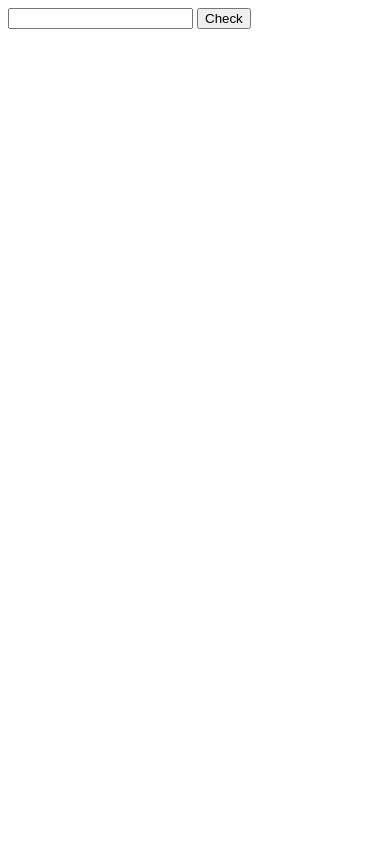
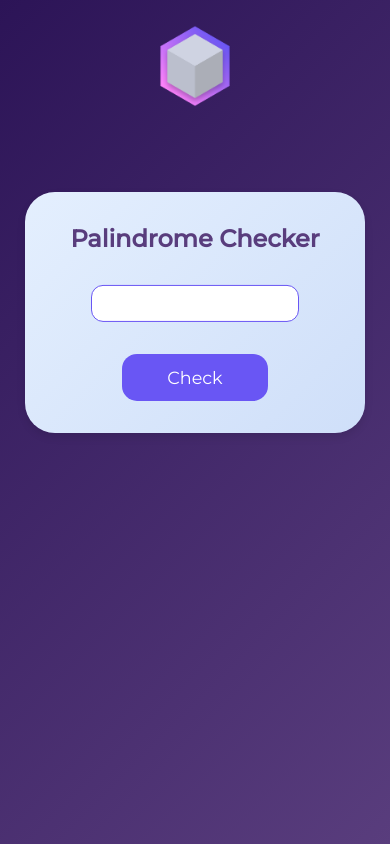
Before and after one commit to Equirizon/Palindrome-Checker, a plain HTML site: page index.html in a window 390 px wide. Drawn offline with Linux system fonts and the light colour scheme.

Commit message:
final (#2)
* addded styling

* added responsiveness for mobile

* styling

* style

* improved responsiveness and styling

* fixed logic

* removed prints

```diff
--- a/index.html
+++ b/index.html
@@ -3,15 +3,23 @@
 <head>
     <meta charset="UTF-8">
     <meta name="viewport" content="width=device-width, initial-scale=1.0">
-    <title>Document</title>
+    <title>Palindrome Checker</title>
     <link rel="stylesheet" href="styles.css">
 </head>
 <body>
-    <form>
-    <input id="text-input" type="text"/>
-    <button id="check-btn" type="button">Check</button>
-    <span id="result"></span>
-    </form>
+    <div class="main-container">
+        <a href="https://github.com/Equirizon" target="_blank">
+            <img src="assets/Folder Icon 1.5.png" alt="Icon" class="logo" />
+        </a>
+        <div class="form">
+            <h1>Palindrome Checker</h1>
+            <div class="input-container">
+                <input id="text-input" type="text"/>
+                <button id="check-btn" type="button">Check</button>
+            </div>
+            <div id="result" class="hidden"></div>
+        </div>
+    </div>
     <script src="script.js"></script>
 </body>
 </html>
--- a/script.js
+++ b/script.js
@@ -1,6 +1,7 @@
 const button = document.getElementById("check-btn");
 const input = document.getElementById("text-input");
 const output = document.getElementById("result");
+const form = document.querySelector(".hidden");
 
 button.addEventListener('click', () => {
     const word = input.value;
@@ -8,7 +9,11 @@ button.addEventListener('click', () => {
     });
 
 const palindromeEngine = (word) => {
-    const regEx = /[^a-z]/ig;
+
+    console.log('-- start --');
+    form.classList.remove("hidden");
+    const regEx = /[^a-z0-9]/ig;
+
     const filter = word.replace(regEx, '').toLowerCase(); //removes non-letter characters
     const arr = Array.from(filter).reverse();
     let reversed = '';
--- a/styles.css
+++ b/styles.css
@@ -0,0 +1,188 @@
+@import url('https://fonts.googleapis.com/css2?family=Montserrat:wght@500;ital,wght@0,200;0,300;0,400;0,500;0,600;0,700;0,800;0,900;1,400;1,500&family=Cinzel:wght@500&family=DM+Sans:wght@500&family=Poppins:ital,wght@0,100;0,200;0,300;0,400;0,500;0,600;0,700;0,800;0,900;1,100;1,200;1,300;1,400;1,500;1,600;1,700;1,800;1,900&display=swap');
+
+:root {
+    --text-color: #593d7d;
+    --font-family: Montserrat;
+    --background: linear-gradient(135deg, #2c1457, #593d7d);
+}
+
+html {
+    scroll-behavior: smooth;
+    font-family: var(--font-family), Arial, Helvetica, sans-serif;
+}
+
+body {
+    margin: 0;
+    background: var(--background);
+}
+
+.main-container > a {
+    display: block;
+    margin: 1rem auto;
+    width: 100px;
+    height: auto;
+}
+
+.logo {
+    display: block;
+    width: 100%;
+    height: auto;
+}
+
+.main-container {
+    display: flex;
+    flex-direction: column;
+    align-items: center;
+    height: 100vh;
+}
+
+.form {
+    display: flex;
+    flex-direction: column;
+    align-items: center;
+    position: relative;
+    height: max-content;
+    min-height: 10rem;
+    color: var(--text-color);
+    width: 30rem;
+    padding: 2rem 3rem;
+    margin: auto;
+    background: linear-gradient(135deg, #e4effe, #cfdff9);
+    border-radius: 30px;
+    box-shadow: 0 4px 8px rgba(0, 0, 0, 0.1);
+    transform: translate(0, -10%);
+}
+
+.input-container {
+    display: flex;
+    flex-direction: row;
+    align-items: center;
+    justify-content: space-between;
+    width: 100%;
+}
+
+.form input {
+    border: 1px solid #6956f4;
+    border-radius: 12px;
+    font-size: 1.3rem;
+    padding: .5rem;
+    width: 70%;
+}
+
+.form input, .form span, #check-btn {
+    margin: 1rem 0;
+}
+
+.form input[type="text"] {
+    font-size: 1.3rem;
+    font-family: var(--font-family);
+}
+
+#result {
+    background-color: #3f3b63;
+    color: #fff;
+    border: none;
+    width: calc(100% - 1rem);
+    border-radius: 15px;
+    transition: transform 0.3s ease, background-color 0.3s ease;
+    margin: 0.67em 0; /* Same margin height as default h1 */
+    align-items: center;
+    justify-content: center;
+    padding: 1rem 0 1rem 1rem;
+    background-color: #514768;
+    color: #e8e5ff;
+    border-radius: 15px;
+    box-shadow: inset 2px 2px 5px rgba(0, 0, 0, 0.3);
+    animation: fade-in 0.5s ease-in-out;
+}
+
+#check-btn {
+    background-color: #6956f4;
+    color: #fff;
+    border: none;
+    padding: 0.65rem 2rem;
+    border-radius: 15px;
+    cursor: pointer;
+    font-size: 1.1rem;
+    font-family: var(--font-family);
+    transition: transform 0.3s ease, background-color 0.3s ease;
+}
+
+#check-btn:hover {
+    transform: scale(1.05);
+    background-color: #5745d4;
+}
+
+.hidden {
+    display: none;
+}
+
+@media (max-width: 600px) {
+    .form {
+        width: 75vw;
+        padding: 1rem 1.5rem;
+        flex-direction: column;
+        margin: 10vh auto;
+    }
+
+    .form input {
+        width: 65%;
+        font-size: 1rem;
+    }
+
+    .input-container {
+        flex-direction: column;
+    }
+
+    #check-btn {
+        width: 50%;
+        padding: 0.8rem 1rem;
+    }
+
+    h1 {
+        font-size: 1.5rem;
+    }
+
+    .form input[type="text"] {
+        font-size: 1rem;
+    }
+}
+
+@keyframes fade-in {
+    0% {
+        opacity: 0;
+        transform: translateY(-10px) scale(0.95);
+    }
+
+    50% {
+        opacity: 0.5;
+        transform: translateY(5px) scale(1.02);
+    }
+
+    100% {
+        opacity: 1;
+        transform: translateY(0) scale(1);
+    }
+}
+
+@media (orientation: landscape) and (max-width: 1000px) {
+
+    .form {
+        transform: translate(0, 0);
+    }
+
+    .main-container > a {
+        display: block;
+        position: absolute;
+        top: 0;
+        left: 0;
+        margin: 1rem;
+        width: 100px;
+        height: auto;
+    }
+
+    .logo {
+        width: 60%;
+
+    }
+}
```
Also changed, not shown: assets/Folder Icon 1.5.png (added).
